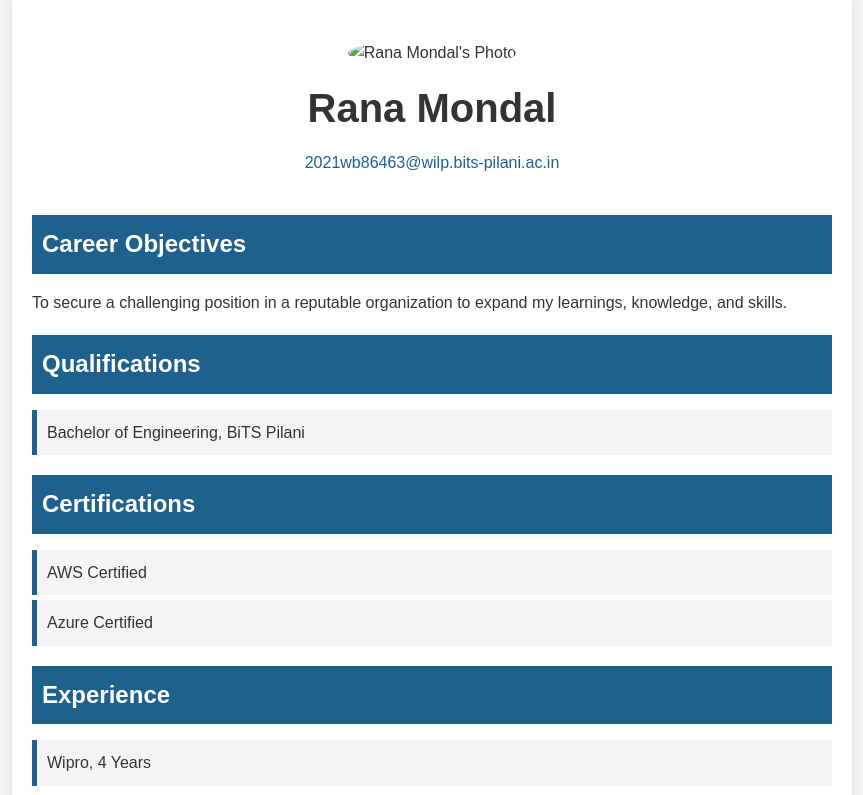
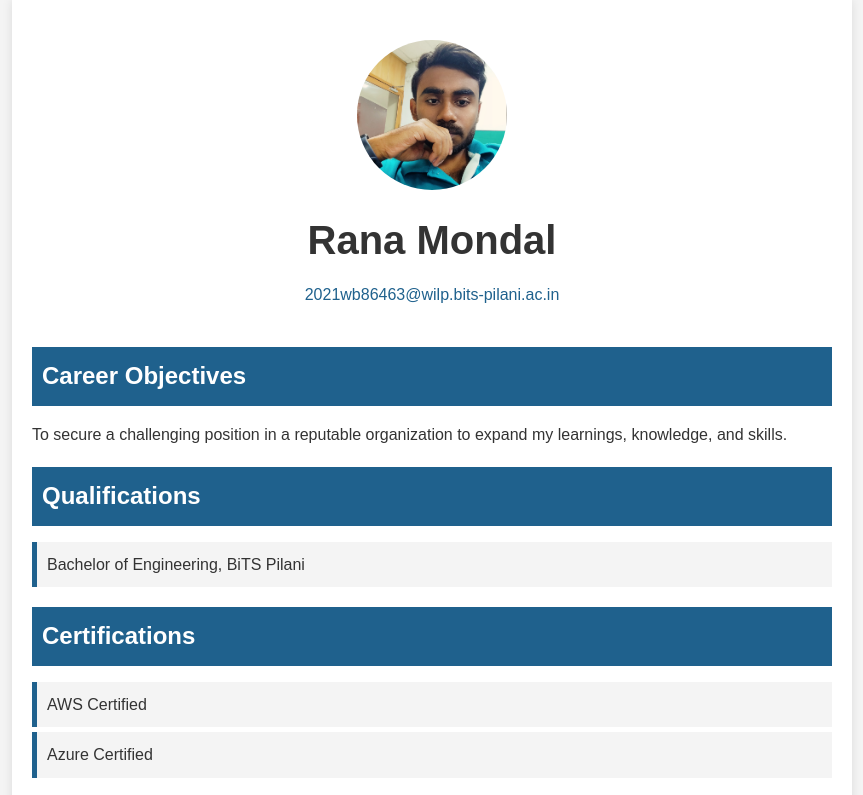
Before and after one commit to ranamondal97/RanaMondalCV, a plain HTML site: page index.html in a window 1280 px wide. Shown: the top 795 px of the page, without its empty margins (208-1071 px from the left). Drawn offline with Linux system fonts and the light colour scheme.

Commit message:
Update index.html

```diff
--- a/index.html
+++ b/index.html
@@ -9,7 +9,7 @@
 <body>
     <div class="container">
         <header>
-            <img src="photo.jpg" alt="Rana Mondal's Photo" class="profile-photo">
+            <img src="photo.png" alt="Rana Mondal's Photo" class="profile-photo">
             <h1>Rana Mondal</h1>
             <a href="mailto:2021wb86463@wilp.bits-pilani.ac.in">2021wb86463@wilp.bits-pilani.ac.in</a>
         </header>
```
